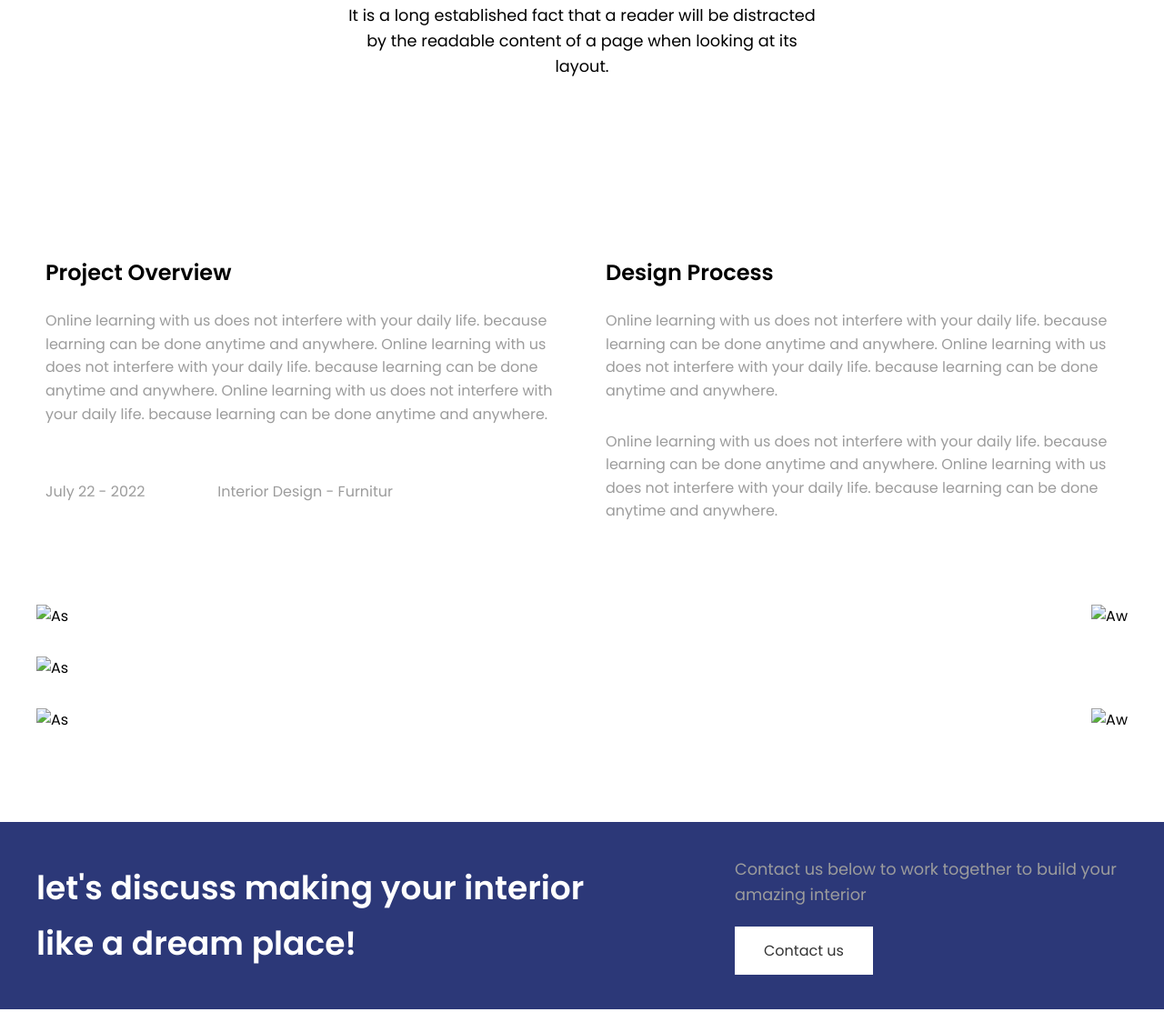
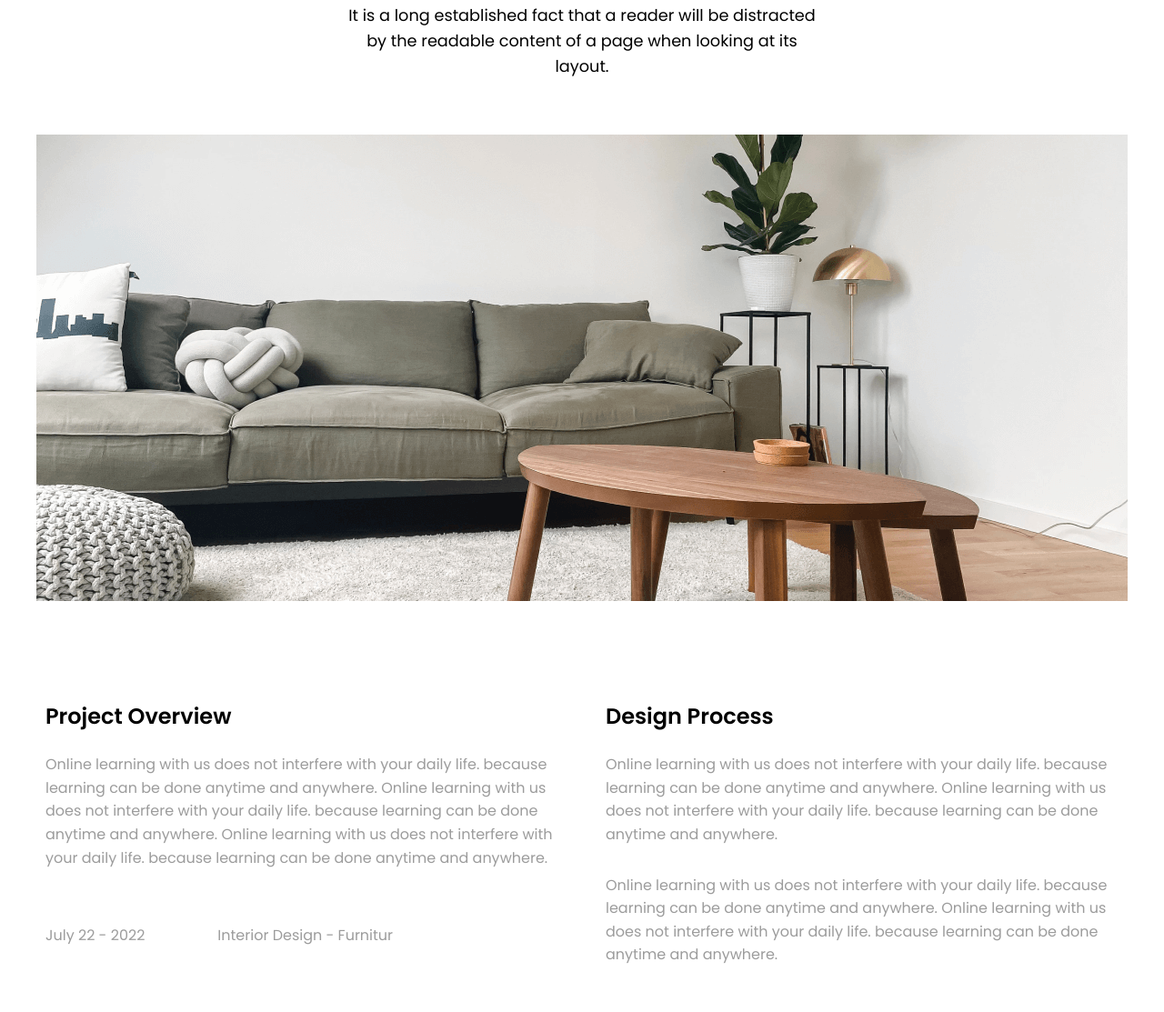
Before and after one commit to aleksandrburenkov/Danazar-gruop, a plain HTML site: page minimalist.html in a window 1280 px wide. Shown: the part 305-1418 px from the top of the page at 91% size. Drawn offline with nearby package versions, Linux system fonts and the light colour scheme; the site is published under a folder, as on GitHub Pages, so addresses that start at the root find nothing.

Commit message:
Update minimalist.html

```diff
--- a/minimalist.html
+++ b/minimalist.html
@@ -50,7 +50,7 @@
               looking at its layout.</p>
           </div>
           <div class="minimalist__page__images images-minimalist">
-            <img src="/images/minimal_page/minimal_0.png" alt="">
+            <img src="images/minimal_page/minimal_0.png" alt="">
           </div>
         </section>
         <section class="minimalist__project__block block_project ">
@@ -78,16 +78,16 @@
         </section>
         <section class="minimalist__block__images ">
           <div class="images__minimalist_row ">
-            <img src="/images/minimal_page/minimal_1.png" alt="As">
-            <img src="/images/minimal_page/minimal_2.png" alt="Aw">
+            <img src="images/minimal_page/minimal_1.png" alt="As">
+            <img src="images/minimal_page/minimal_2.png" alt="Aw">
           </div>
           <div class="images__minimalist_row">
-            <img src="/images/minimal_page/minimal_3.png" alt="As">
+            <img src="images/minimal_page/minimal_3.png" alt="As">
 
           </div>
           <div class="images__minimalist_row ">
-            <img src="/images/minimal_page/minimal_4.png" alt="As">
-            <img src="/images/minimal_page/minimal_5.png" alt="Aw">
+            <img src="images/minimal_page/minimal_4.png" alt="As">
+            <img src="images/minimal_page/minimal_5.png" alt="Aw">
           </div>
         </section>
 
```
